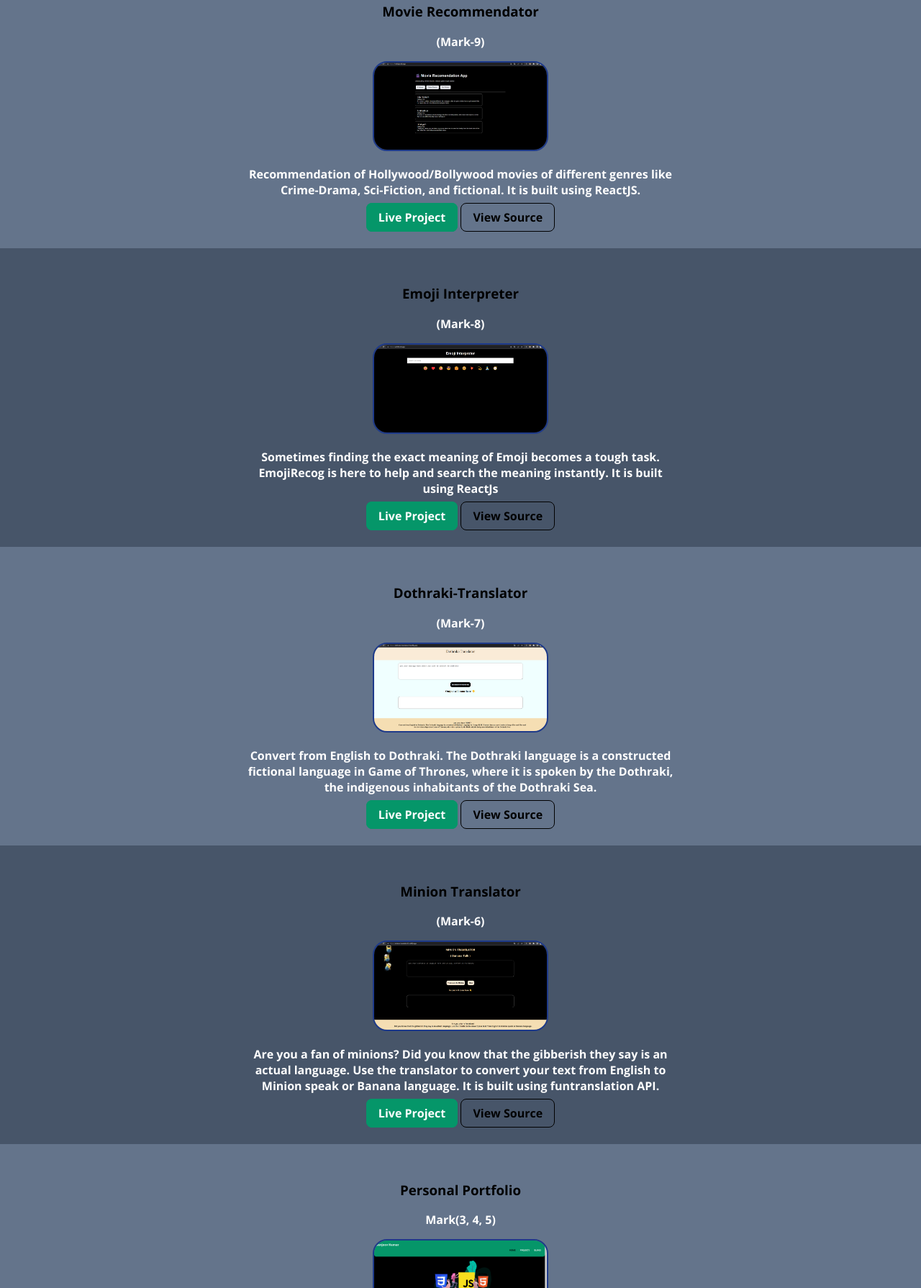
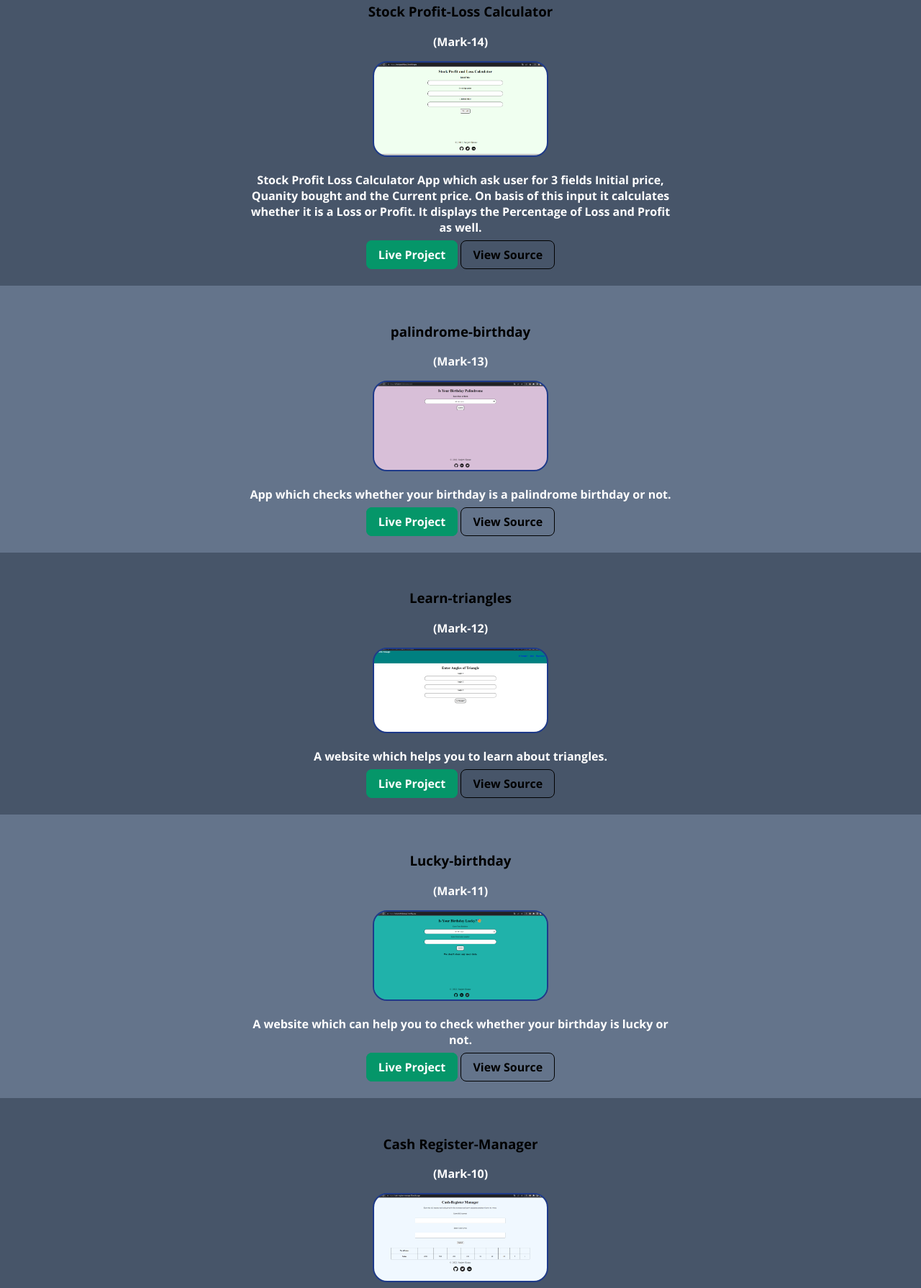
Before and after one commit to isanjeev23/portfolio, a plain HTML site: page pages/projects.html in a window 1280 px wide. Shown: the part 715-2505 px from the top of the page at 72% size. Drawn offline with nearby package versions, Linux system fonts and the light colour scheme.

Commit message:
refractor: adding links of mark10 to 14

```diff
--- a/pages/projects.html
+++ b/pages/projects.html
@@ -55,6 +55,151 @@
       </h1>
     </header>
 
+    <section class="section off-slate">
+      <div class="container container-center">
+        <h3>Stock Profit-Loss Calculator</h3>
+        <strong>(Mark-14)</strong>
+        <div class="image">
+          <img
+            class="imgProjects"
+            src="../images/mark14.png"
+            alt="stock-profit-loss-calculator snapshot"
+          />
+        </div>
+        <p>
+          Stock Profit Loss Calculator App which ask user for 3 fields Initial
+          price, Quanity bought and the Current price. On basis of this input it
+          calculates whether it is a Loss or Profit. It displays the Percentage
+          of Loss and Profit as well.
+        </p>
+        <a
+          href="https://stockprofitloss21.netlify.app/"
+          target="_blank"
+          class="link primary-link"
+          >Live Project</a
+        >
+        <a
+          href="https://github.com/isanjeev23/stock-profit-loss-calculator.git"
+          target="_blank"
+          class="link sec-link"
+          >View Source</a
+        >
+      </div>
+    </section>
+
+    <section class="section">
+      <div class="container container-center">
+        <h3>palindrome-birthday</h3>
+        <strong>(Mark-13)</strong>
+        <div class="image">
+          <img
+            class="imgProjects"
+            src="../images/mark13.png"
+            alt=""
+          />
+        </div>
+        <p>
+          App which checks whether your birthday is a palindrome birthday or
+          not.
+        </p>
+        <a
+          href="https://palindrome-birthday13.netlify.app/"
+          target="_blank"
+          class="link primary-link"
+          >Live Project</a
+        >
+        <a
+          href="https://github.com/isanjeev23/palindrome-birthday"
+          target="_blank"
+          class="link sec-link"
+          >View Source</a
+        >
+      </div>
+    </section>
+
+    <section class="section off-slate">
+      <div class="container container-center">
+        <h3>Learn-triangles</h3>
+        <strong>(Mark-12)</strong>
+        <div class="image">
+          <img
+            class="imgProjects"
+            src="../images/mark12.png"
+            alt="screenshot of dothraki-translator app"
+          />
+        </div>
+        <p>A website which helps you to learn about triangles.</p>
+        <a
+          href="https://learn-tringles01.netlify.app/"
+          target="_blank"
+          class="link primary-link"
+          >Live Project</a
+        >
+        <a
+          href="https://github.com/isanjeev23/learn-triangles"
+          target="_blank"
+          class="link sec-link"
+          >View Source</a
+        >
+      </div>
+    </section>
+
+    <section class="section">
+      <div class="container container-center">
+        <h3>Lucky-birthday</h3>
+        <strong>(Mark-11)</strong>
+        <div class="image">
+          <img
+            class="imgProjects"
+            src="../images/mark11.png"
+            alt=""
+          />
+        </div>
+        <p>
+          A website which can help you to check whether your birthday is lucky
+          or not.
+        </p>
+        <a
+          href="https://luckybirthdayapp21.netlify.app/"
+          target="_blank"
+          class="link primary-link"
+          >Live Project</a
+        >
+        <a
+          href="https://github.com/isanjeev23/lucky-birthday.git"
+          target="_blank"
+          class="link sec-link"
+          >View Source</a
+        >
+      </div>
+    </section>
+
+    <section class="section off-slate">
+      <div class="container container-center">
+        <h3>Cash Register-Manager</h3>
+        <strong>(Mark-10)</strong>
+        <div class="image">
+          <img class="imgProjects" src="../images/mark10.png" alt="" />
+        </div>
+        <p>
+          A cash register manager which helps the user by telling how can he/she
+          return the change to the customer with minimum number of notes.
+        </p>
+        <a
+          href="https://cash-register-manager21.netlify.app/"
+          target="_blank"
+          class="link primary-link"
+          >Live Project</a
+        >
+        <a
+          href="https://github.com/isanjeev23/cash-registerApp"
+          target="_blank"
+          class="link sec-link"
+          >View Source</a
+        >
+      </div>
+    </section>
+
     <section class="section">
       <div class="container container-center">
         <h3>Movie Recommendator</h3>
@@ -67,7 +212,8 @@
           />
         </div>
         <p>
-          Recommendation of Hollywood/Bollywood movies of different genres like Crime-Drama, Sci-Fiction, and fictional. It is built using ReactJS.
+          Recommendation of Hollywood/Bollywood movies of different genres like
+          Crime-Drama, Sci-Fiction, and fictional. It is built using ReactJS.
         </p>
         <a
           href="https://hz6dqz.csb.app/"
@@ -96,8 +242,9 @@
           />
         </div>
         <p>
-          Sometimes finding the exact meaning of Emoji becomes a tough task. EmojiRecog is here to help and search the meaning instantly.
-          It is built using ReactJs
+          Sometimes finding the exact meaning of Emoji becomes a tough task.
+          EmojiRecog is here to help and search the meaning instantly. It is
+          built using ReactJs
         </p>
         <a
           href="https://soi5t0.csb.app/"
@@ -127,9 +274,8 @@
         </div>
         <p>
           Convert from English to Dothraki. The Dothraki language is a
-          constructed fictional language in Game of
-          Thrones, where it is spoken by the Dothraki, the indigenous
-          inhabitants of the Dothraki Sea.
+          constructed fictional language in Game of Thrones, where it is spoken
+          by the Dothraki, the indigenous inhabitants of the Dothraki Sea.
         </p>
         <a
           href="https://dothraki-translator23.netlify.app/"
```
Also changed, not shown: pages/blogs.html (+46 -33 lines), images/mark10.png (added), images/mark11.png (added), images/mark12.png (added).
